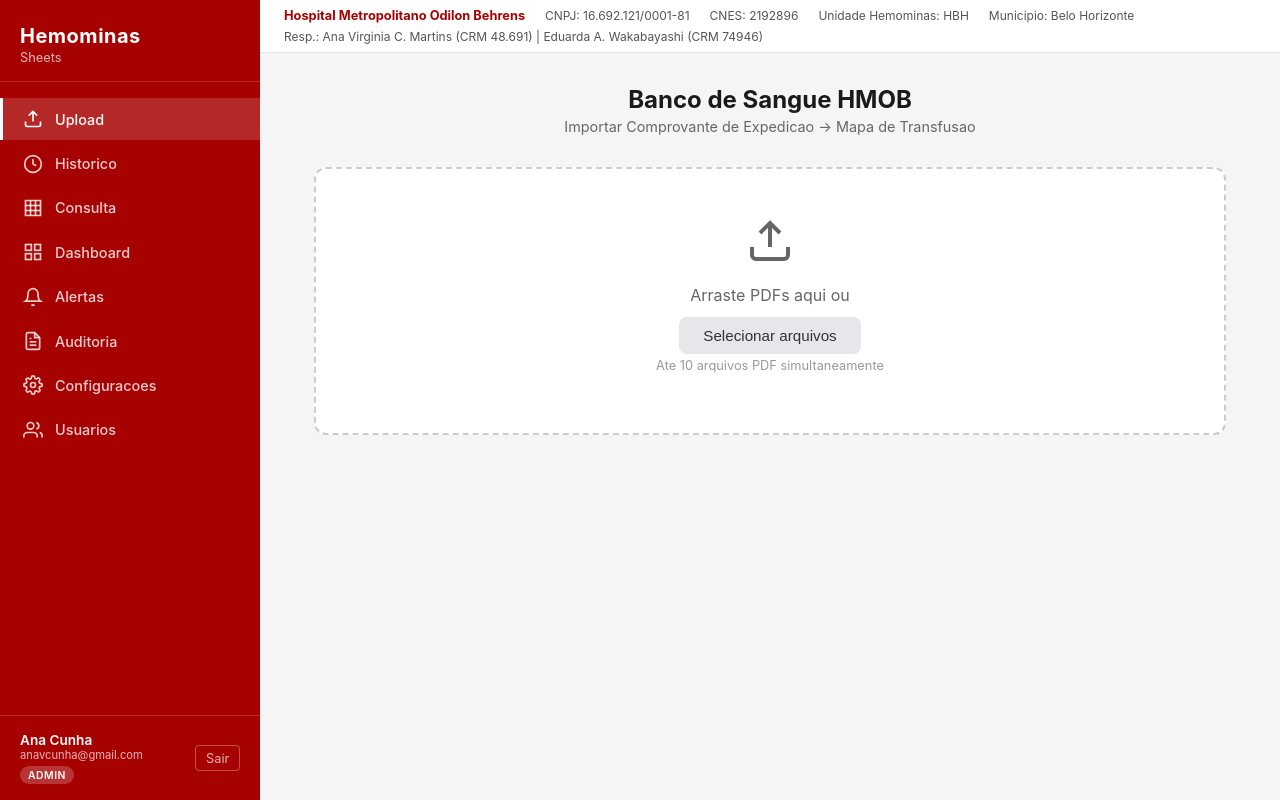
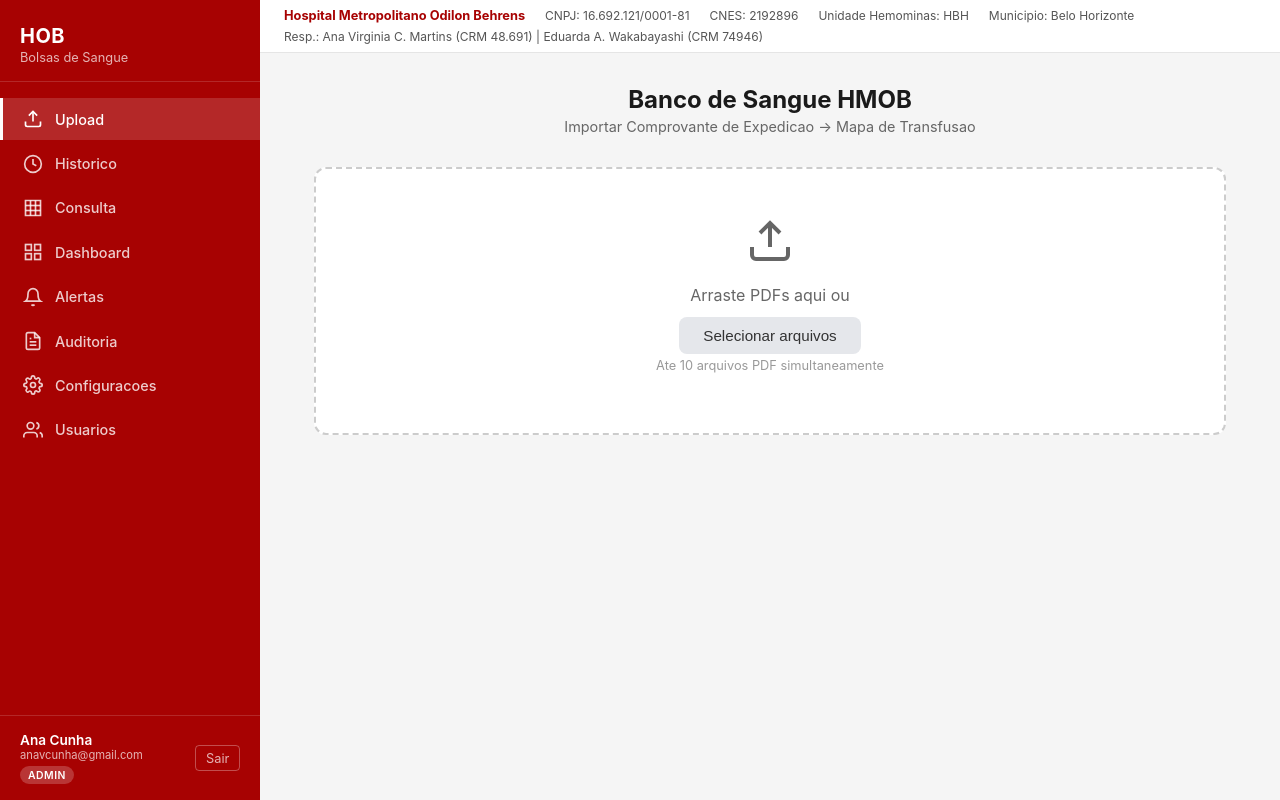
Before and after one commit to lfcmpi/hemominas_planilhas, a Flask app: page / in a window 1280 px wide. Run offline with Flask 3, Linux system fonts and the light colour scheme; a user stored in the database is signed in.

Commit message:
chore(ui): renomear branding de Hemominas Sheets para HOB Bolsas de Sangue
- Atualizar sidebar header (title + subtitle)
- Atualizar mobile header
- Atualizar titles de todas as paginas (9 templates)

Co-Authored-By: Claude <noreply@anthropic.com>

```diff
--- a/src/templates/alert_settings.html
+++ b/src/templates/alert_settings.html
@@ -1,5 +1,5 @@
 {% extends "base.html" %}
-{% block title %}Configuracao de Alertas - Hemominas Sheets{% endblock %}
+{% block title %}Configuracao de Alertas - HOB Bolsas de Sangue{% endblock %}
 
 {% block content %}
         <div class="page-header">
--- a/src/templates/base.html
+++ b/src/templates/base.html
@@ -3,15 +3,15 @@
 <head>
     <meta charset="UTF-8">
     <meta name="viewport" content="width=device-width, initial-scale=1.0">
-    <title>{% block title %}Hemominas > Sheets{% endblock %}</title>
+    <title>{% block title %}HOB Bolsas de Sangue{% endblock %}</title>
     <link rel="stylesheet" href="/static/style.css">
 </head>
 <body>
     <!-- Sidebar -->
     <aside class="sidebar" id="sidebar">
         <div class="sidebar-brand">
-            <span class="sidebar-brand-title">Hemominas</span>
-            <span class="sidebar-brand-subtitle">Sheets</span>
+            <span class="sidebar-brand-title">HOB</span>
+            <span class="sidebar-brand-subtitle">Bolsas de Sangue</span>
         </div>
         <nav class="sidebar-nav">
             {% if current_user.has_role("admin", "manager", "uploader") %}
@@ -106,7 +106,7 @@
         <button type="button" class="hamburger" id="hamburger-btn">
             <span></span><span></span><span></span>
         </button>
-        <span class="mobile-brand">Hemominas > Sheets</span>
+        <span class="mobile-brand">HOB Bolsas de Sangue</span>
     </div>
     <div class="sidebar-overlay" id="sidebar-overlay"></div>
 
--- a/src/templates/configuracoes.html
+++ b/src/templates/configuracoes.html
@@ -1,5 +1,5 @@
 {% extends "base.html" %}
-{% block title %}Configuracoes - Hemominas Sheets{% endblock %}
+{% block title %}Configuracoes - HOB Bolsas de Sangue{% endblock %}
 
 {% block content %}
         <div class="page-header">
--- a/src/templates/dashboard.html
+++ b/src/templates/dashboard.html
@@ -1,5 +1,5 @@
 {% extends "base.html" %}
-{% block title %}Dashboard - Hemominas Sheets{% endblock %}
+{% block title %}Dashboard - HOB Bolsas de Sangue{% endblock %}
 
 {% block content %}
         <div class="dash-header">
--- a/src/templates/history.html
+++ b/src/templates/history.html
@@ -1,5 +1,5 @@
 {% extends "base.html" %}
-{% block title %}Historico - Hemominas Sheets{% endblock %}
+{% block title %}Historico - HOB Bolsas de Sangue{% endblock %}
 
 {% block content %}
         <div class="page-header">
--- a/src/templates/history_detail.html
+++ b/src/templates/history_detail.html
@@ -1,5 +1,5 @@
 {% extends "base.html" %}
-{% block title %}Detalhe Importacao - Hemominas Sheets{% endblock %}
+{% block title %}Detalhe Importacao - HOB Bolsas de Sangue{% endblock %}
 
 {% block content %}
         <div class="page-header">
--- a/src/templates/index.html
+++ b/src/templates/index.html
@@ -1,5 +1,5 @@
 {% extends "base.html" %}
-{% block title %}Upload - Hemominas Sheets{% endblock %}
+{% block title %}Upload - HOB Bolsas de Sangue{% endblock %}
 
 {% block content %}
         <header>
--- a/src/templates/login.html
+++ b/src/templates/login.html
@@ -3,7 +3,7 @@
 <head>
     <meta charset="UTF-8">
     <meta name="viewport" content="width=device-width, initial-scale=1.0">
-    <title>Login - Hemominas Sheets</title>
+    <title>Login - HOB Bolsas de Sangue</title>
     <link rel="stylesheet" href="/static/style.css">
 </head>
 <body class="login-page">
--- a/src/templates/usuarios.html
+++ b/src/templates/usuarios.html
@@ -1,5 +1,5 @@
 {% extends "base.html" %}
-{% block title %}Usuarios - Hemominas Sheets{% endblock %}
+{% block title %}Usuarios - HOB Bolsas de Sangue{% endblock %}
 
 {% block content %}
 <div class="page-header">
```
